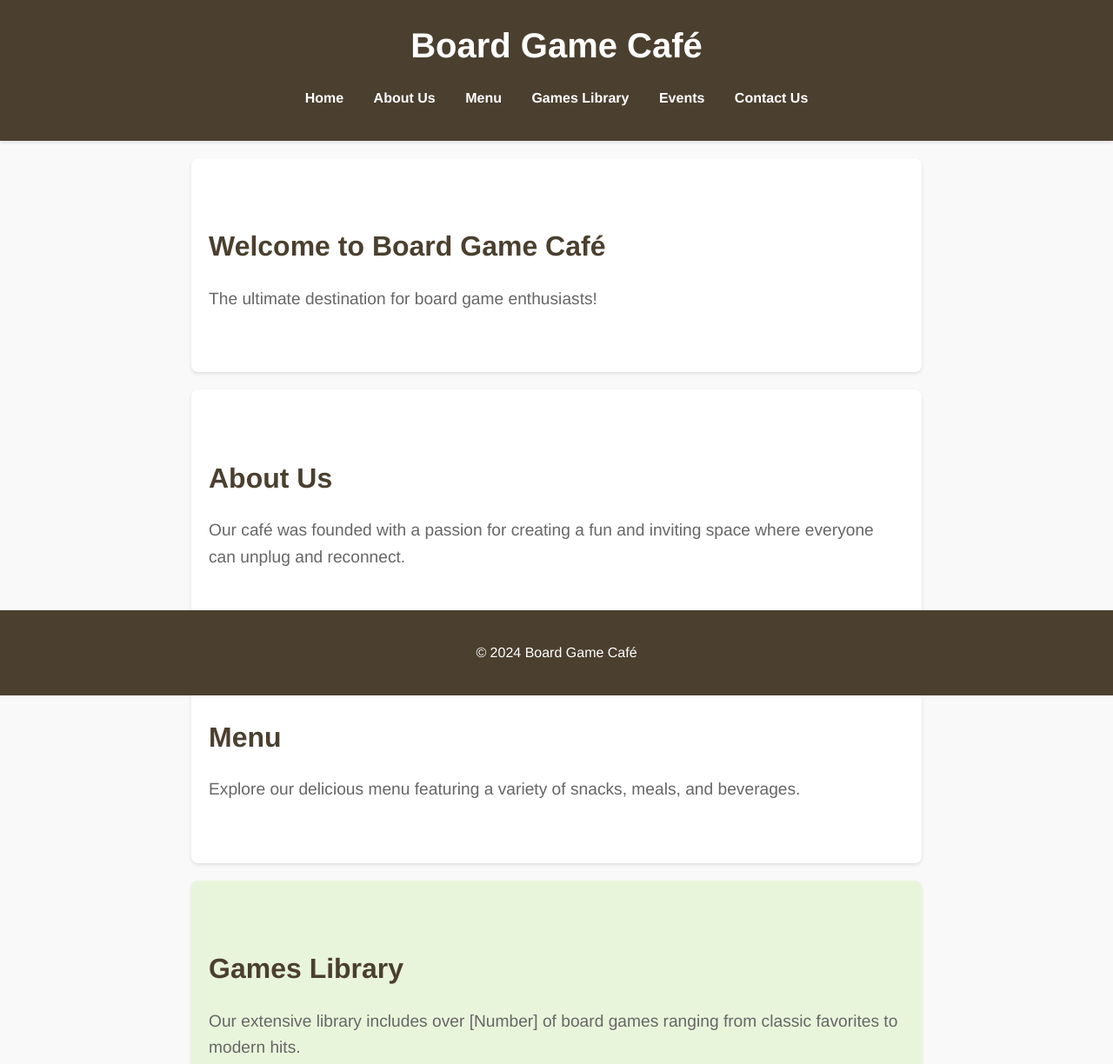
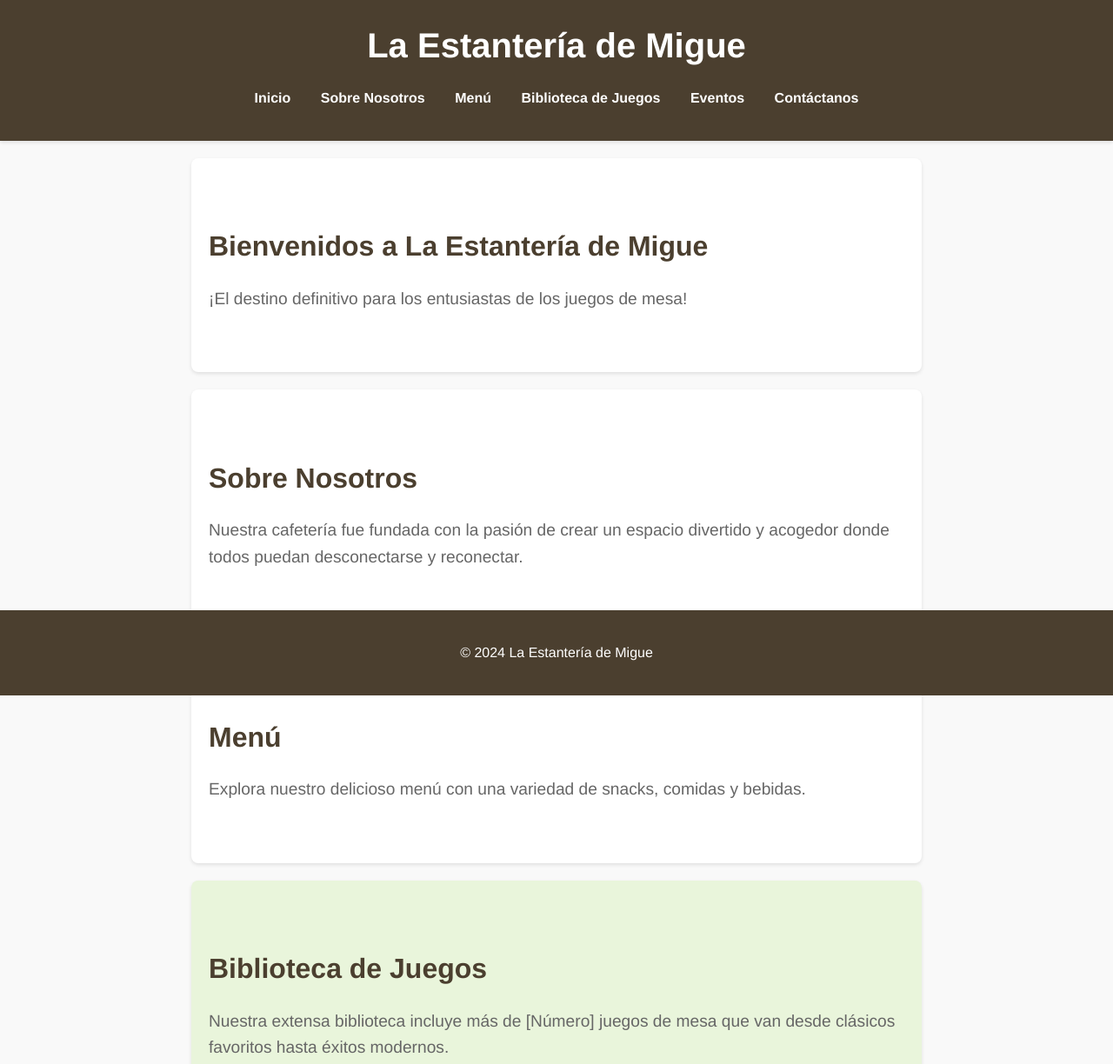
Before and after one commit to yukidevainilla/board-game-cafe, a plain HTML site: page index.html in a window 1280 px wide. Shown: the top 1224 px of the page at 87% size. Drawn offline with Linux system fonts and the light colour scheme; a script that the page names is missing.

Commit message:
Add files via upload

```diff
--- a/index.html
+++ b/index.html
@@ -1,58 +1,58 @@
 <!DOCTYPE html>
-<html lang="en">
+<html lang="es">
 <head>
     <meta charset="UTF-8">
     <meta name="viewport" content="width=device-width, initial-scale=1.0">
-    <title>Board Game Café</title>
+    <title>La Estantería de Migue</title>
     <link rel="stylesheet" href="styles.css">
 </head>
 <body>
     <header>
-        <h1>Board Game Café</h1>
+        <h1>La Estantería de Migue</h1>
         <nav>
             <ul>
-                <li><a href="#home">Home</a></li>
-                <li><a href="#about">About Us</a></li>
-                <li><a href="#menu">Menu</a></li>
-                <li><a href="#games">Games Library</a></li>
-                <li><a href="#events">Events</a></li>
-                <li><a href="#contact">Contact Us</a></li>
+                <li><a href="#home">Inicio</a></li>
+                <li><a href="#about">Sobre Nosotros</a></li>
+                <li><a href="#menu">Menú</a></li>
+                <li><a href="#games">Biblioteca de Juegos</a></li>
+                <li><a href="#events">Eventos</a></li>
+                <li><a href="#contact">Contáctanos</a></li>
             </ul>
         </nav>
     </header>
 
     <section id="home">
-        <h2>Welcome to Board Game Café</h2>
-        <p>The ultimate destination for board game enthusiasts!</p>
+        <h2>Bienvenidos a La Estantería de Migue</h2>
+        <p>¡El destino definitivo para los entusiastas de los juegos de mesa!</p>
     </section>
 
     <section id="about">
-        <h2>About Us</h2>
-        <p>Our café was founded with a passion for creating a fun and inviting space where everyone can unplug and reconnect.</p>
+        <h2>Sobre Nosotros</h2>
+        <p>Nuestra cafetería fue fundada con la pasión de crear un espacio divertido y acogedor donde todos puedan desconectarse y reconectar.</p>
     </section>
 
     <section id="menu">
-        <h2>Menu</h2>
-        <p>Explore our delicious menu featuring a variety of snacks, meals, and beverages.</p>
+        <h2>Menú</h2>
+        <p>Explora nuestro delicioso menú con una variedad de snacks, comidas y bebidas.</p>
     </section>
 
     <section id="games">
-        <h2>Games Library</h2>
-        <p>Our extensive library includes over [Number] of board games ranging from classic favorites to modern hits.</p>
+        <h2>Biblioteca de Juegos</h2>
+        <p>Nuestra extensa biblioteca incluye más de [Número] juegos de mesa que van desde clásicos favoritos hasta éxitos modernos.</p>
     </section>
 
     <section id="events">
-        <h2>Events</h2>
-        <p>Join us for our weekly game nights, tournaments, and special events!</p>
+        <h2>Eventos</h2>
+        <p>Únete a nuestras noches de juegos semanales, torneos y eventos especiales!</p>
     </section>
 
     <section id="contact">
-        <h2>Contact Us</h2>
-        <p>Visit us at [Address], call us at [Phone Number], or email us at [Email Address].</p>
+        <h2>Contáctanos</h2>
+        <p>Visítanos en [Dirección], llámanos al [Número de Teléfono], o envíanos un email a [Correo Electrónico].</p>
     </section>
 
     <footer>
-        <p>&copy; 2024 Board Game Café</p>
+        <p>&copy; 2024 La Estantería de Migue</p>
     </footer>
 
     <script src="scripts.js"></script>
```
